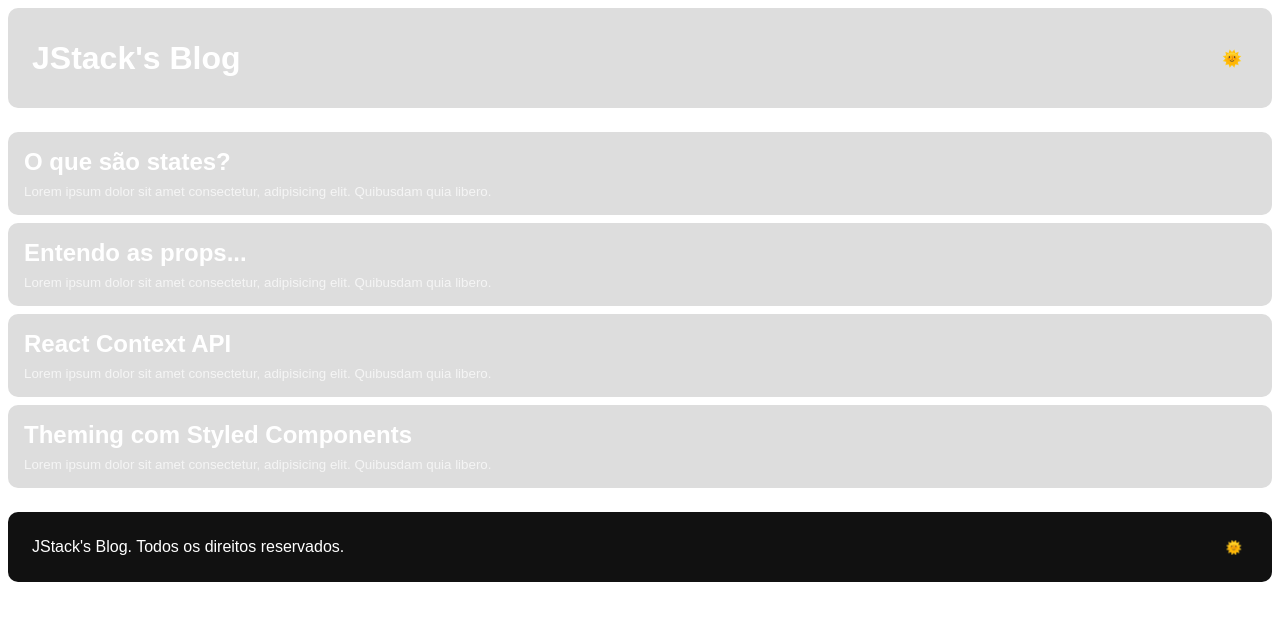
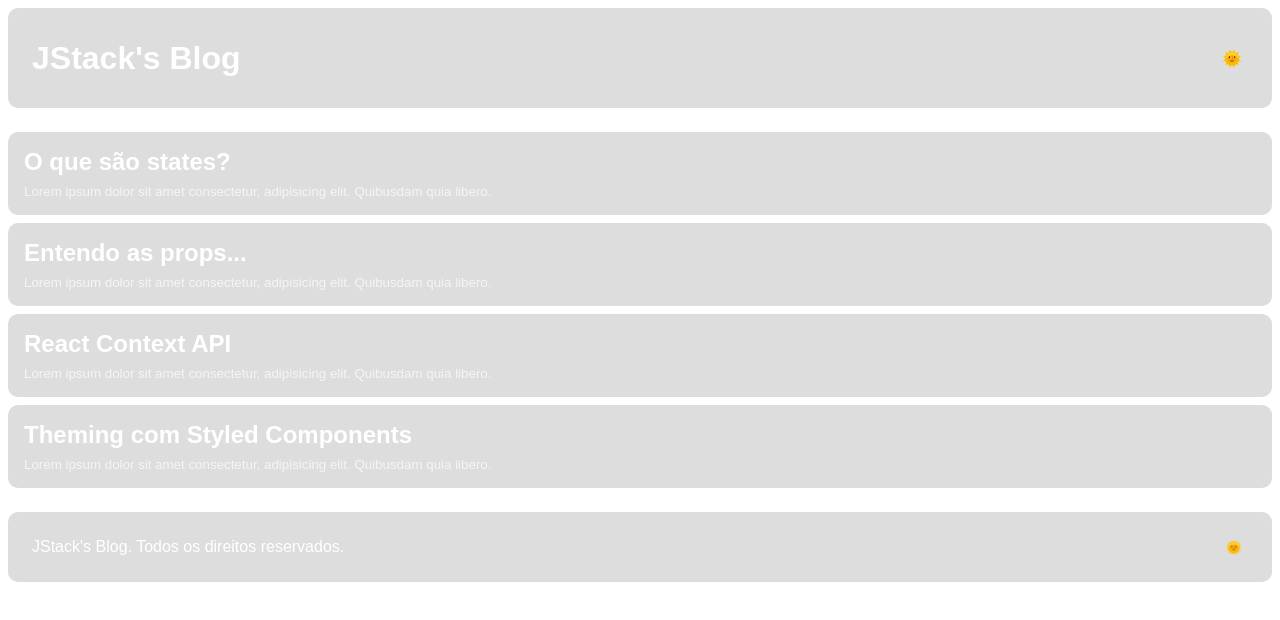
Before and after one commit to athena272/js-stack, a React app in the folder 03-fundamentos-react/: page / in a window 1280 px wide. Shown: the top 620 px of the page. Built offline with nearby package versions, Linux system fonts and the light colour scheme.

Commit message:
Update styles.js

```diff
--- a/03-fundamentos-react/src/components/Footer/styles.js
+++ b/03-fundamentos-react/src/components/Footer/styles.js
@@ -1,7 +1,7 @@
 import styled from 'styled-components';
 
 export const Container = styled.footer`
-  background: #111;
+  background: ${({ theme }) => theme.footerBackgroundColor};
   height: 70px;
   display: flex;
   align-items: center;
```
